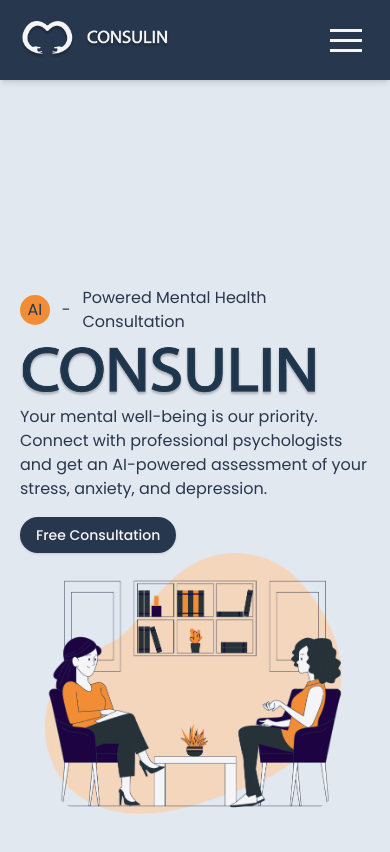
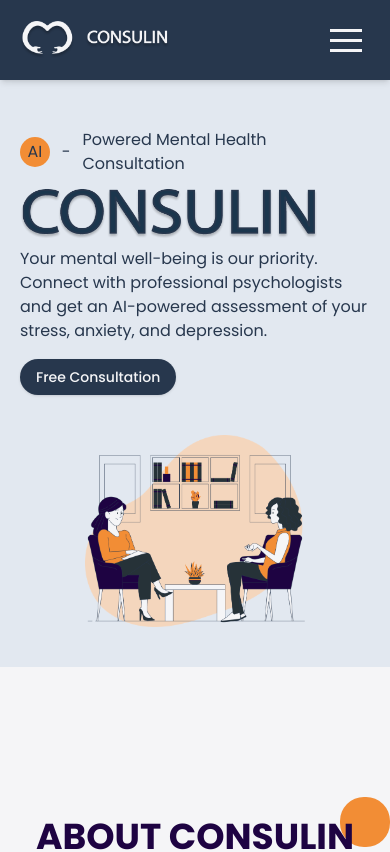
Before and after one commit to wrapresearchshiphumic2024/consulin-frontend-website, a Next.js app: page / in a window 390 px wide. Shown: the top 852 px of the page. Built offline with nearby package versions, Linux system fonts and the light colour scheme.

Commit message:
update tampilan

```diff
--- a/app/(landing)/_component/layouts/main.tsx
+++ b/app/(landing)/_component/layouts/main.tsx
@@ -7,7 +7,7 @@
         className="container mx-auto px-5 z-10 pt-32 md:px-24 lg:pt-12"
         id="home"
       >
-        <div className="flex lg:justify-between justify-center min-h-screen  items-center flex-col lg:flex-row ">
+        <div className="flex lg:justify-between justify-center lg:min-h-screen  items-center flex-col lg:flex-row ">
           <div
             className={`flex flex-col justify-center text-primary-custom_primary md:flex-1 `}
           >
@@ -43,7 +43,7 @@
             </div>
           </div>
           <div className="flex md:flex-1 justify-center items-center">
-            <div className="overflow-hidden w-[300px]  lg:w-[300px]  md:rounded-[100px] rounded-[50px]  ">
+            <div className="overflow-hidden w-[300px]  lg:w-[400px]  md:rounded-[100px] rounded-[50px] lg:p-0 p-10  ">
               <Image
                 src={"/assets/images/Psychologist Asset.png"}
                 width="0"
```
